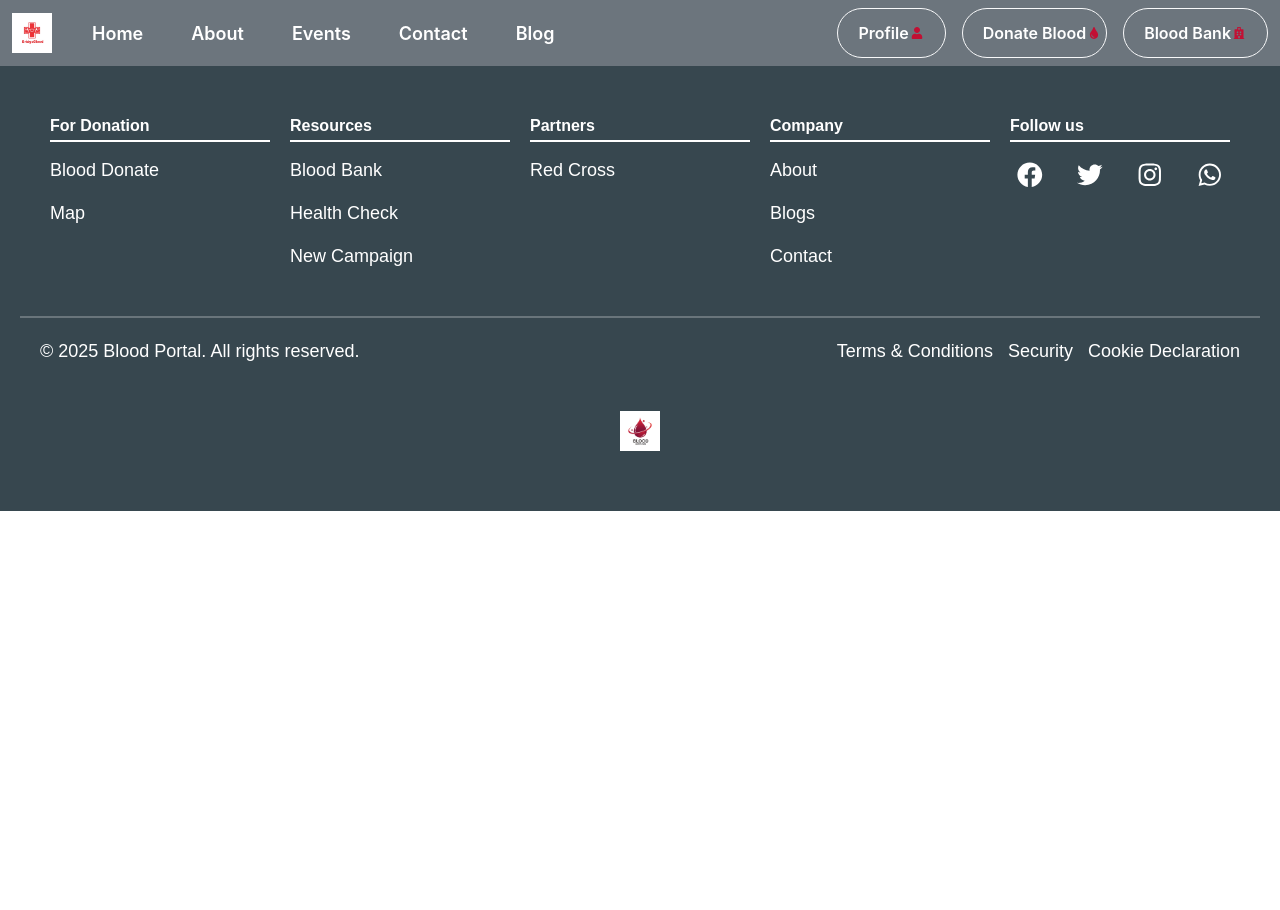
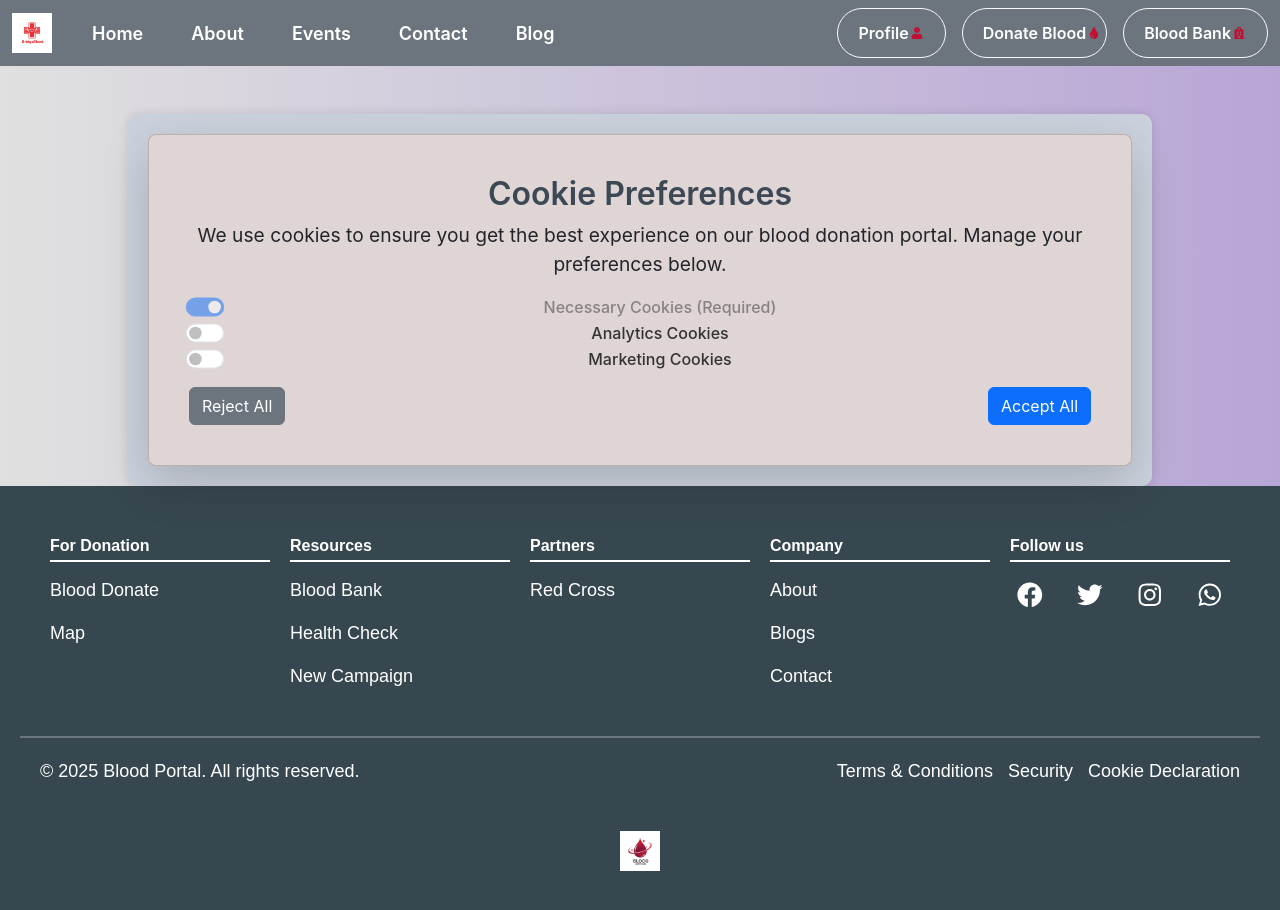
Before and after one commit to avhis-hek7/Blood_bridge, a React (Create React App) app: page /cookie in a window 1280 px wide. Shown: the top 910 px of the page. Before the commit the page ends 800 px from the top, so only its background shows below. Built offline with nearby package versions, Linux system fonts and the light colour scheme.

Commit message:
Cookie has been added

```diff
--- a/src/App.js
+++ b/src/App.js
@@ -21,6 +21,7 @@ import Egibility from "./Component/Egibility";
 import Terms  from "./Component/Terms";
 import Security from "./Component/Security";
 import Profile from "./Component/Profile";
+import Cookie from "./Component/Cookie";
 
 
 
@@ -41,7 +42,7 @@ function App() {
           <Route path="/termscondition" element={<Terms/>} />
           <Route path="/security" element={<Security/>} />
           <Route path="/profile" element={<Profile/>} />
-
+          <Route path="/cookie" element={<Cookie/>} />
         </Routes>
         <Footer/>
       </div>
--- /dev/null
+++ b/src/Component/Cookie.js
@@ -0,0 +1,72 @@
+import React, { useState } from "react";
+import { Container, Card, Button, Form } from "react-bootstrap";
+
+
+const CookiePolicy = () => {
+  const [preferences, setPreferences] = useState({
+    necessary: true,
+    analytics: false,
+    marketing: false,
+  });
+
+  const handleChange = (event) => {
+    const { name, checked } = event.target;
+    setPreferences((prev) => ({ ...prev, [name]: checked }));
+  };
+
+  const acceptAll = () => {
+    setPreferences({ necessary: true, analytics: true, marketing: true });
+  };
+
+  return (
+    <Container className="cookie-container mt-5">
+      <Card className="cookie-card p-4 shadow-lg">
+        <Card.Body>
+          <h2 className="text-center cookie-title">Cookie Preferences</h2>
+          <p className="cookie-text">
+            We use cookies to ensure you get the best experience on our blood donation portal.
+            Manage your preferences below.
+          </p>
+          <Form>
+            <Form.Check
+              type="switch"
+              id="necessary"
+              label="Necessary Cookies (Required)"
+              checked={preferences.necessary}
+              disabled
+              className="cookie-switch"
+            />
+            <Form.Check
+              type="switch"
+              id="analytics"
+              label="Analytics Cookies"
+              name="analytics"
+              checked={preferences.analytics}
+              onChange={handleChange}
+              className="cookie-switch"
+            />
+            <Form.Check
+              type="switch"
+              id="marketing"
+              label="Marketing Cookies"
+              name="marketing"
+              checked={preferences.marketing}
+              onChange={handleChange}
+              className="cookie-switch"
+            />
+          </Form>
+          <div className="d-flex justify-content-between mt-3">
+            <Button variant="secondary" className="cookie-button" onClick={() => setPreferences({ necessary: true, analytics: false, marketing: false })}>
+              Reject All
+            </Button>
+            <Button variant="primary" className="cookie-button" onClick={acceptAll}>
+              Accept All
+            </Button>
+          </div>
+        </Card.Body>
+      </Card>
+    </Container>
+  );
+};
+
+export default CookiePolicy;
--- a/src/Component/Donate.js
+++ b/src/Component/Donate.js
@@ -83,7 +83,6 @@ export default function BloodDonationForm() {
                   required
                 />
 
-
                 <input
                   type="date"
                   name="dob"
--- a/src/Component/Footer.js
+++ b/src/Component/Footer.js
@@ -102,7 +102,7 @@ export default function Footer() {
               <Link to="/security">
                 <p>Security</p>
               </Link>
-              <Link to="/">
+              <Link to="/cookie">
                 <p>Cookie Declaration</p>
               </Link>
             </div>
```
Also changed, not shown: src/CSS/Foots.css (line endings or trailing spaces).
